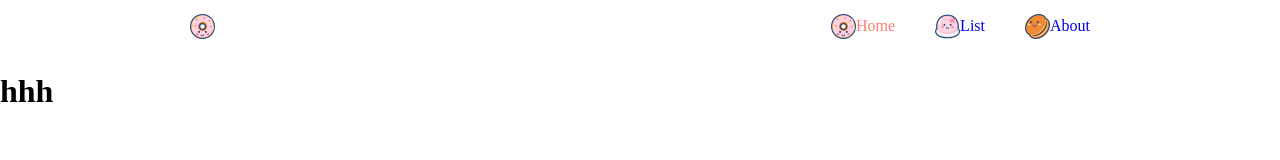
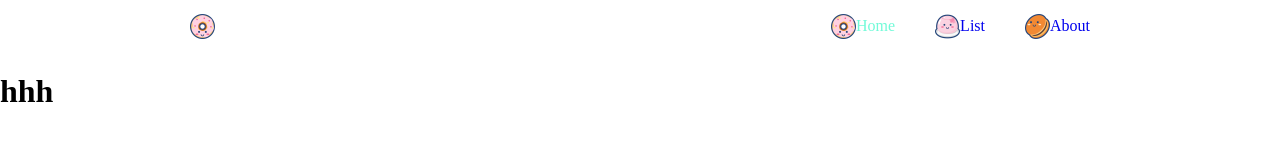
Before and after one commit to murph-1999/nuxt-demo, a Nuxt app: page / in a window 1280 px wide. Shown: the top 160 px of the page. Built offline with nearby package versions, Linux system fonts and the light colour scheme; what vue-notifications would draw is missing.

Commit message:
update link-color

```diff
--- a/assets/main.css
+++ b/assets/main.css
@@ -22,5 +22,5 @@ a{
 }
 
 .nuxt-link-active{
-  color:salmon;
+  color:rgb(114, 250, 216);
 }
```
